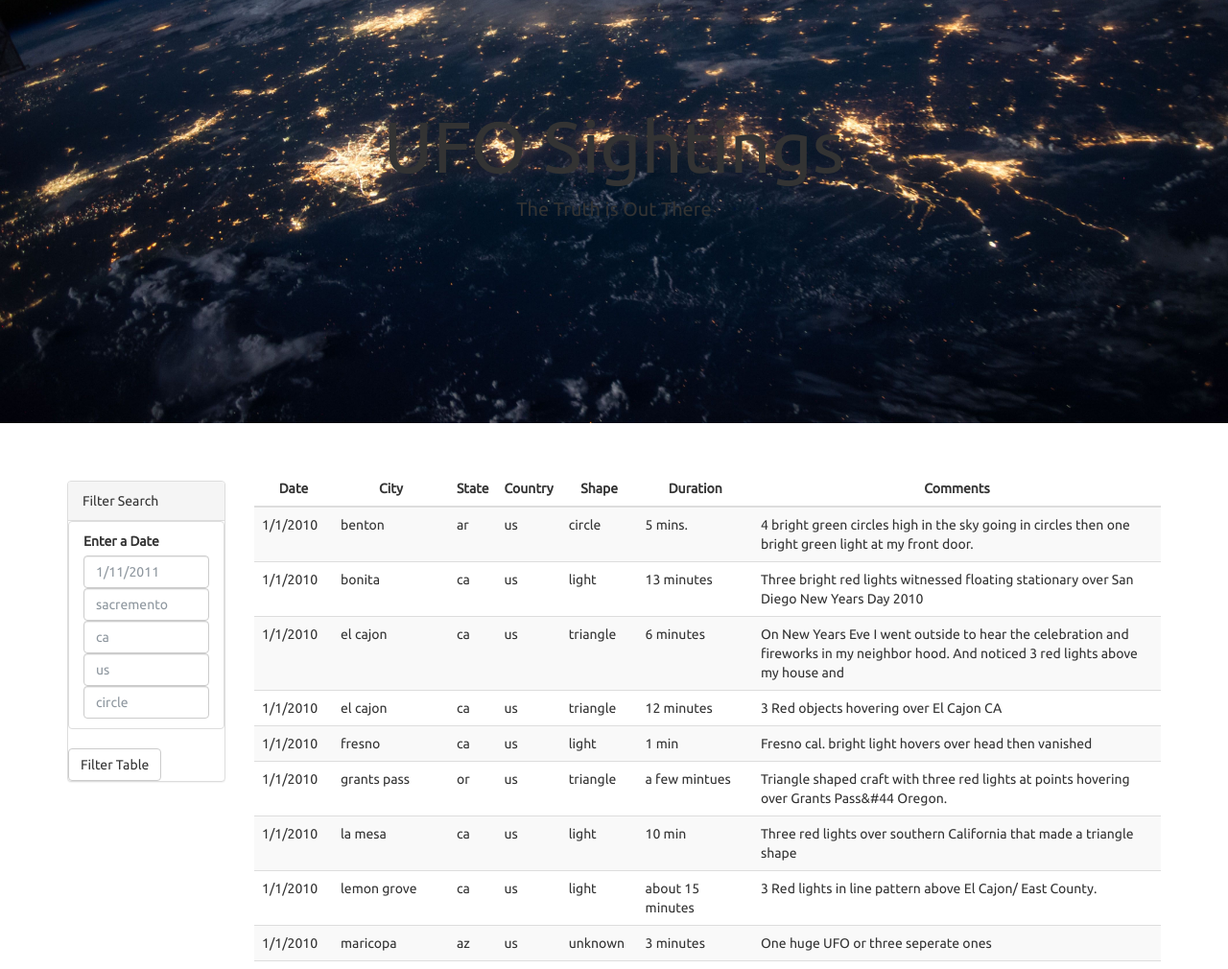
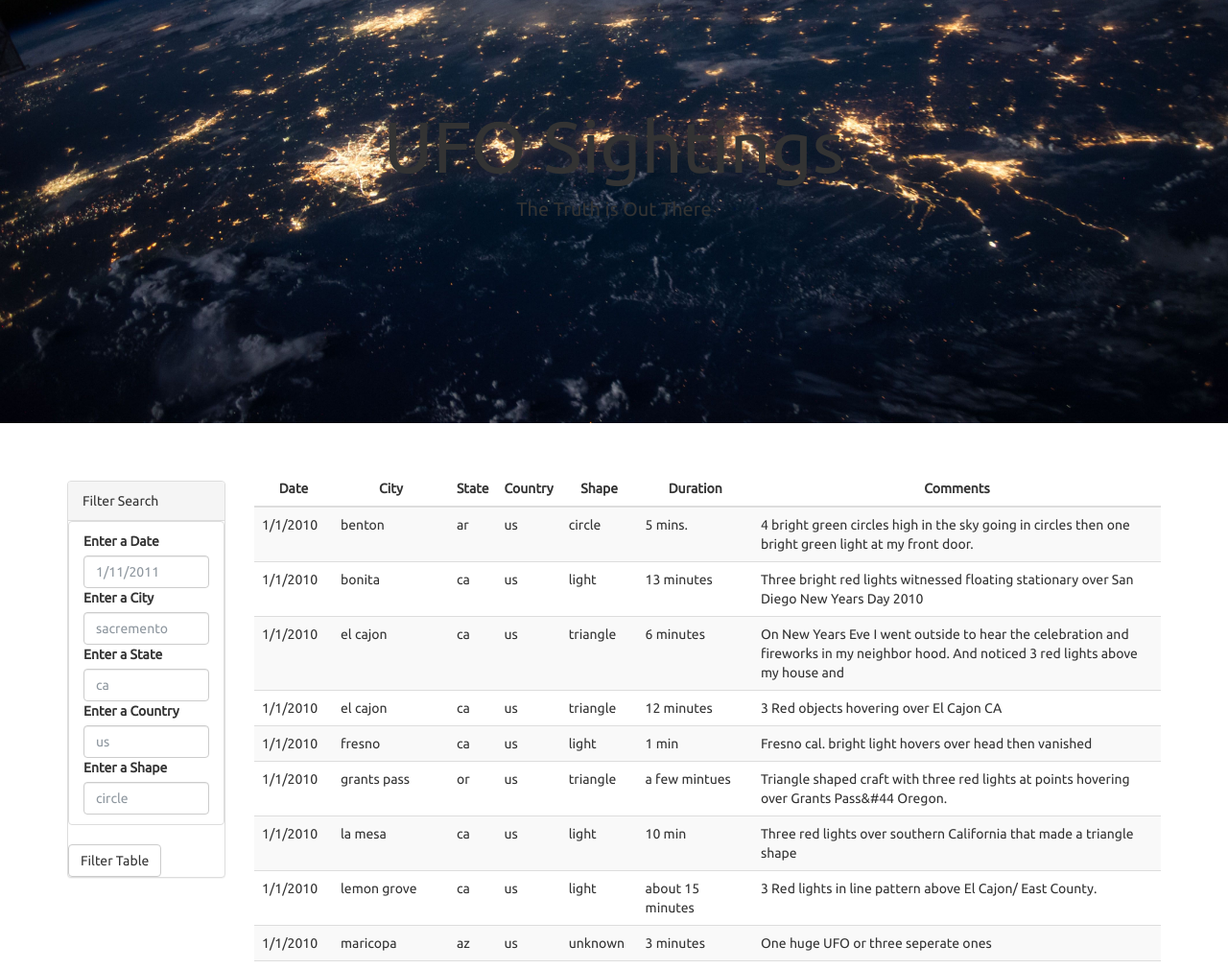
Before and after one commit to katshamai/javascript-challenge, a plain HTML site: page UFO-level-2/index.html in a window 1280 px wide. Shown: the part 171-1181 px from the top of the page at 96% size. Drawn offline with nearby package versions, Linux system fonts and the light colour scheme.

Commit message:
Final Commit - updated Level 2 html

```diff
--- a/UFO-level-2/index.html
+++ b/UFO-level-2/index.html
@@ -38,9 +38,13 @@
                       <li class="filter list-group-item">
                         <label for="date">Enter a Date</label>
                         <input class="form-control" id="datetime" type="text" placeholder="1/11/2011">
+                        <label for="date">Enter a City</label>
                         <input class="form-control" id="city" type="text" placeholder="sacremento">
+                        <label for="date">Enter a State</label>
                         <input class="form-control" id="state" type="text" placeholder="ca">
+                        <label for="date">Enter a Country</label>
                         <input class="form-control" id="country" type="text" placeholder="us">
+                        <label for="date">Enter a Shape</label>
                         <input class="form-control" id="shape" type="text" placeholder="circle">
                       </li>
                     </ul>
```
